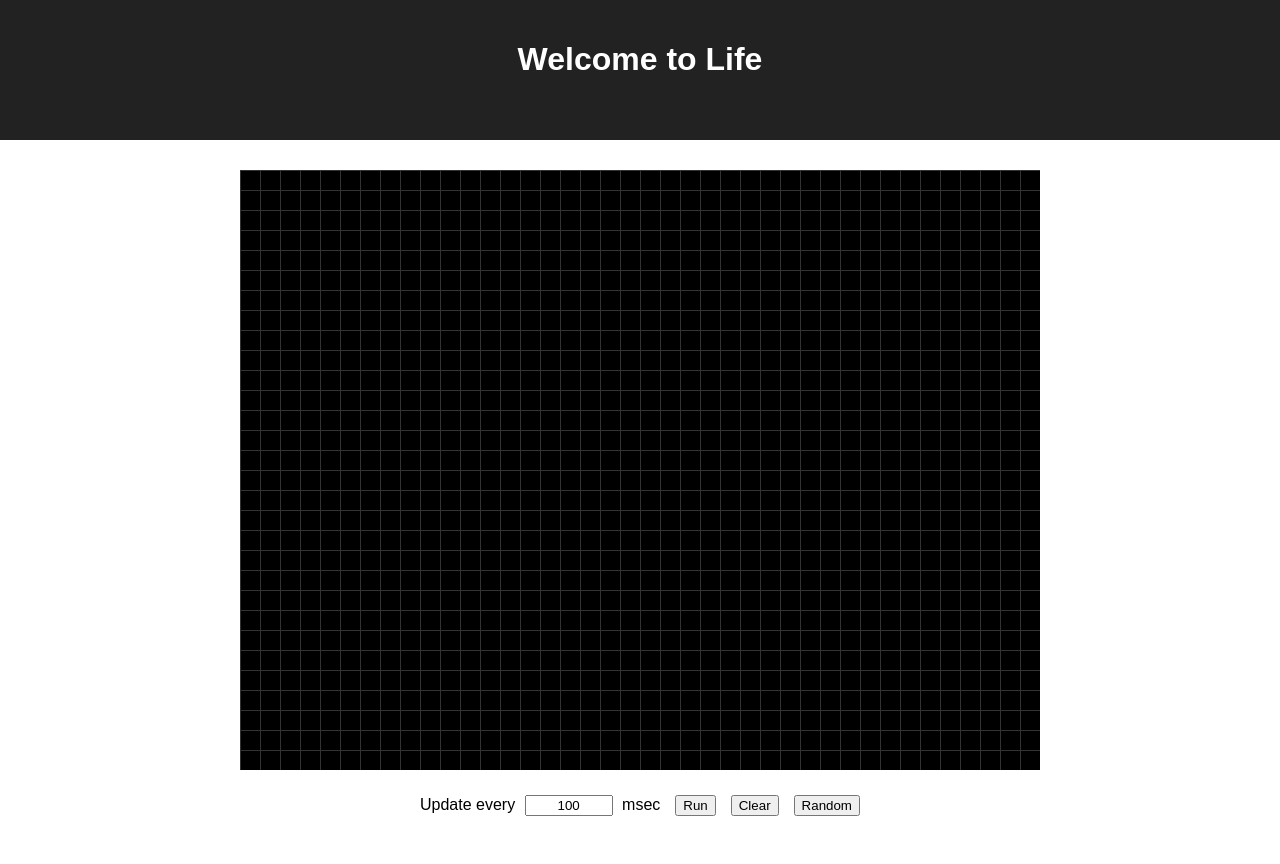
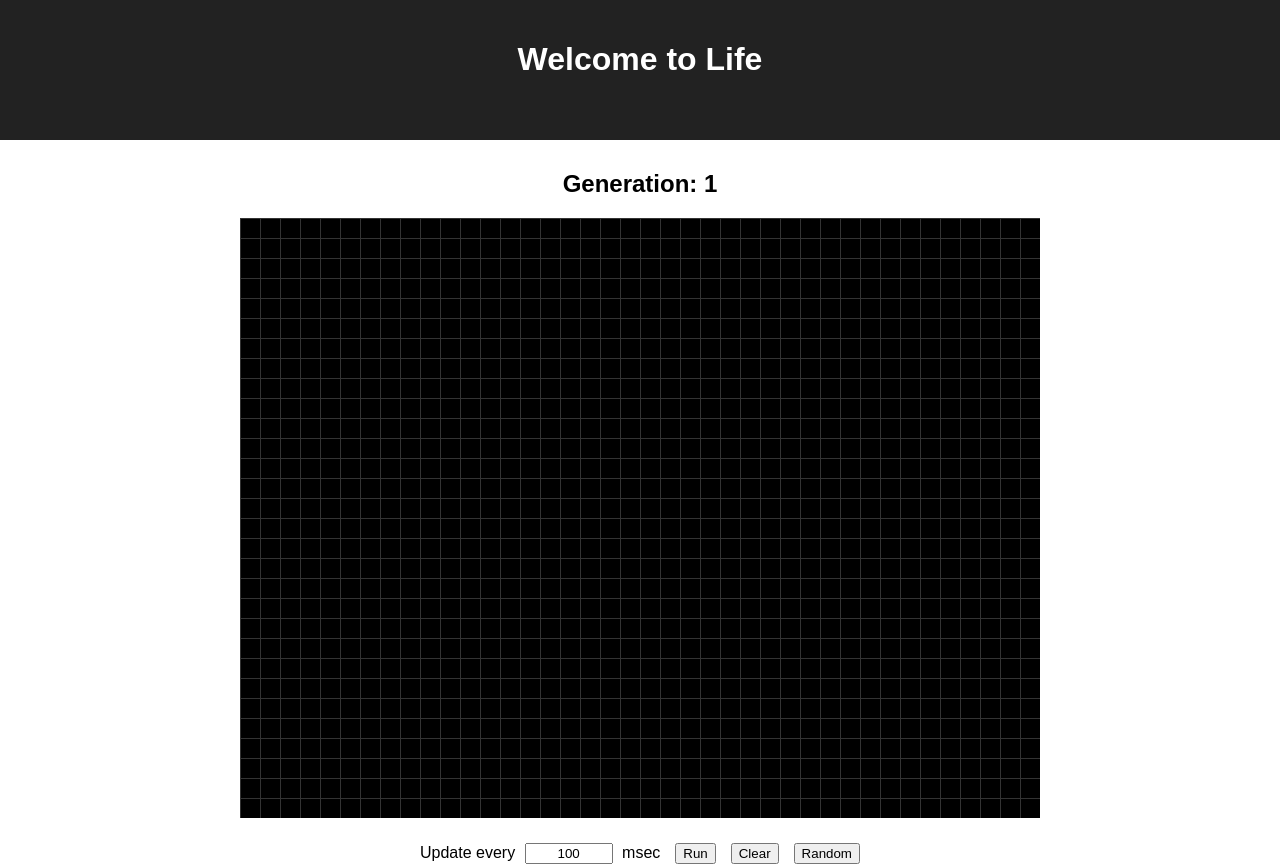
Before and after one commit to rayGreycloud/game-of-life, a React (Create React App) app: page / in a window 1280 px wide. Before the commit the page ends 816 px from the top, so only its background shows below. Built offline with nearby package versions, Linux system fonts and the light colour scheme.

Commit message:
Track and display number of generations

```diff
--- a/src/Game.js
+++ b/src/Game.js
@@ -17,7 +17,8 @@ class Game extends Component {
   state = {
     cells: [],
     interval: 100,
-    isRunning: false
+    isRunning: false,
+    generation: 1
   }
 
   makeEmptyBoard() {
@@ -113,7 +114,11 @@ class Game extends Component {
     }
 
     this.board = newBoard;
-    this.setState({ cells: this.makeCells() });
+    let nextGeneration = this.state.generation + 1;
+    this.setState({
+      cells: this.makeCells(),
+      generation: nextGeneration
+    });
 
     this.timeoutHandler = window.setTimeout(() => {
       this.runIteration();
@@ -158,7 +163,10 @@ class Game extends Component {
 
   handleClear = () => {
     this.board = this.makeEmptyBoard();
-    this.setState({ cells: this.makeCells() });
+    this.setState({
+      cells: this.makeCells(),
+      generation: 1
+    });
   }
 
   handleRandom = () => {
@@ -172,10 +180,11 @@ class Game extends Component {
   }
 
   render() {
-    const { cells, isRunning } = this.state;
+    const { cells, isRunning, generation } = this.state;
 
     return (
       <div>
+        <h2 className="generation">Generation: {generation}</h2>
         <div
           className="Board"
           onClick={this.handleClick.bind(this)}
```
